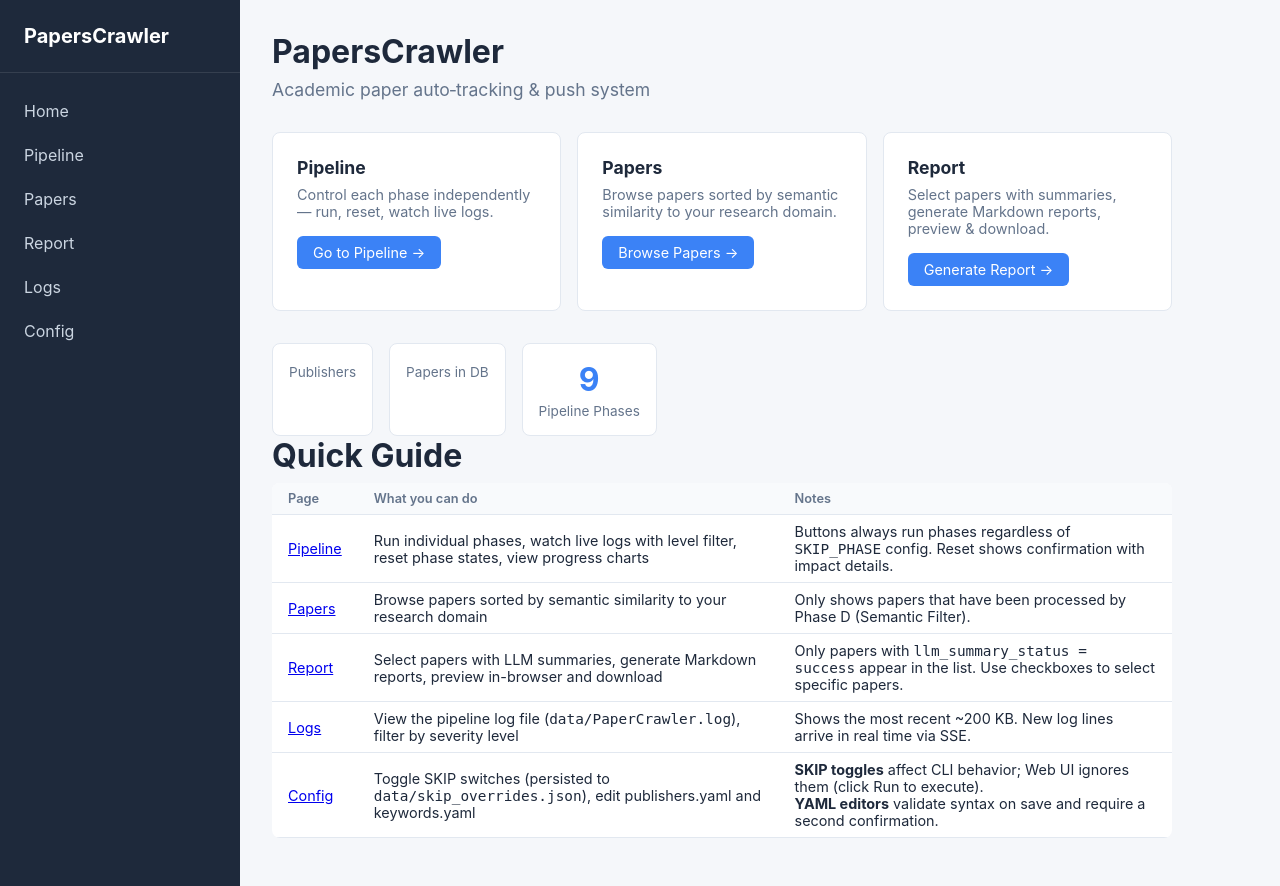
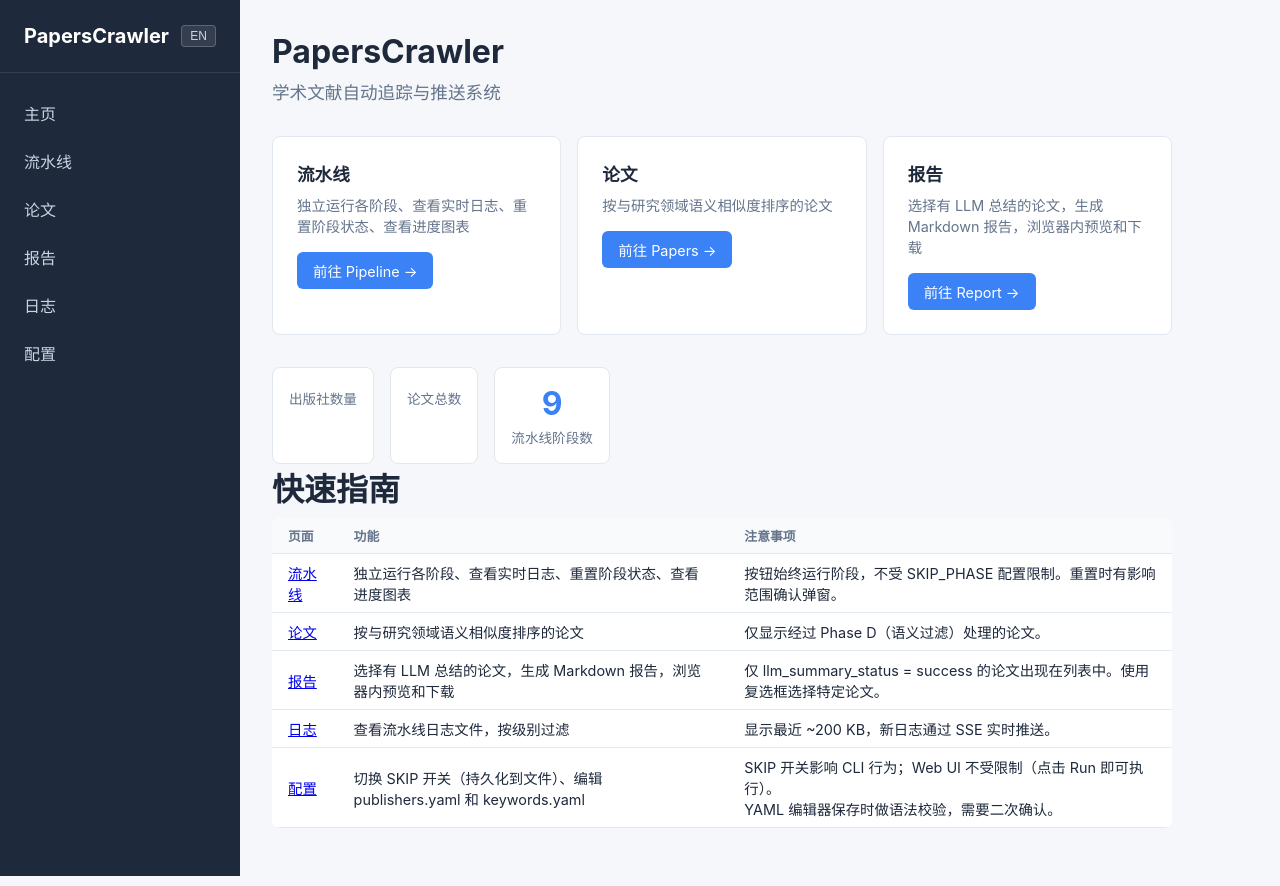
Before and after one commit to zmzm01/PapersCrawler, a Python web app: template src/web/templates/home.html in a window 1280 px wide. Run offline with Jinja, Linux system fonts and the light colour scheme; the template is opened without the code that fills it, so the values that code supplies are empty.

Commit message:
fix: chart label width, badge status update; feat: Chinese/English i18n toggle

```diff
--- a/src/web/static/css/style.css
+++ b/src/web/static/css/style.css
@@ -42,11 +42,29 @@
 .sidebar-header {
   padding: 1.5rem;
   border-bottom: 1px solid rgba(255,255,255,0.1);
+  display: flex;
+  align-items: center;
+  justify-content: space-between;
 }
 
 .sidebar-header h1 {
   font-size: 1.25rem;
   color: #fff;
+  margin: 0;
+}
+
+.lang-toggle {
+  background: rgba(255,255,255,0.1);
+  border: 1px solid rgba(255,255,255,0.2);
+  border-radius: 4px;
+  color: var(--sidebar-text);
+  font-size: 0.75rem;
+  padding: 0.2rem 0.5rem;
+  cursor: pointer;
+  transition: background 0.2s;
+}
+.lang-toggle:hover {
+  background: rgba(255,255,255,0.2);
 }
 
 .sidebar-nav {
@@ -351,11 +369,12 @@
   margin-bottom: 0.4rem;
 }
 .chart-label {
-  width: 2rem;
+  min-width: 5.5rem;
   font-weight: 700;
   font-size: 0.8rem;
   color: var(--text-muted);
   text-align: right;
+  white-space: nowrap;
 }
 .chart-bars {
   flex: 1;
--- a/src/web/static/js/app.js
+++ b/src/web/static/js/app.js
@@ -1,6 +1,217 @@
-// PapersCrawler Web UI JavaScript
+// PapersCrawler Web UI — i18n + utility
 
-// Modal helpers
+// ── Translations ──────────────────────────────────────────────────────────────
+
+const I18N = {
+  zh: {
+    'nav.home': '主页',
+    'nav.pipeline': '流水线',
+    'nav.papers': '论文',
+    'nav.report': '报告',
+    'nav.logs': '日志',
+    'nav.config': '配置',
+
+    'pipeline.title': '流水线控制',
+    'pipeline.run_all': '运行全部阶段',
+    'pipeline.live_log': '实时日志',
+    'pipeline.filter': '过滤：',
+    'pipeline.waiting': '等待日志输出...',
+    'pipeline.success': '成功',
+    'pipeline.failed': '失败',
+    'pipeline.skipped': '跳过',
+    'pipeline.pending': '待处理',
+    'pipeline.phase': '阶段',
+    'pipeline.label': '名称',
+    'pipeline.status': '状态',
+    'pipeline.actions': '操作',
+    'pipeline.run': '运行',
+    'pipeline.reset': '重置',
+
+    'papers.title': '按语义相似度排序的论文',
+    'papers.desc': '前 {n} 篇有语义相似度得分的论文',
+    'papers.score': '得分',
+    'papers.title_col': '标题',
+    'papers.journal': '期刊',
+    'papers.date': '日期',
+    'papers.doi': 'DOI',
+
+    'report.title': '生成报告',
+    'report.publisher': '出版社：',
+    'report.select_all': '全选',
+    'report.deselect_all': '取消全选',
+    'report.generate': '生成报告',
+    'report.doi': 'DOI',
+    'report.title_col': '标题',
+    'report.publisher_col': '出版社',
+    'report.summary_date': '总结日期',
+    'report.preview': '报告预览',
+    'report.download': '下载',
+    'report.generated': '已生成：',
+    'report.select_hint': '请至少选择一篇论文',
+
+    'logs.title': '流水线日志',
+    'logs.description': '显示最近约 200 KB 的 <code>data/PaperCrawler.log</code>。日志文件累积所有运行记录（CLI + Web UI）。可使用下方过滤器按级别筛选。',
+    'logs.filter': '过滤：',
+
+    'config.title': '配置',
+    'config.phase_switches': '阶段开关',
+    'config.phase': '阶段',
+    'config.default': '默认',
+    'config.override': '覆盖',
+    'config.action': '操作',
+    'config.toggle': '切换',
+    'config.save': '保存',
+    'config.publishers': 'publishers.yaml',
+    'config.keywords': 'keywords.yaml',
+    'config.save_confirm': '即将保存到 {file}，确定覆盖吗？',
+    'config.syntax_error': 'YAML 语法错误：{msg}',
+    'config.saved': '已保存到 {path}',
+
+    'home.title': '项目介绍',
+    'home.subtitle': '学术文献自动追踪与推送系统',
+    'home.publishers': '出版社数量',
+    'home.papers_count': '论文总数',
+    'home.phases_count': '流水线阶段数',
+    'home.guide': '快速指南',
+    'home.guide_page': '页面',
+    'home.guide_what': '功能',
+    'home.guide_notes': '注意事项',
+    'home.pipeline_desc': '独立运行各阶段、查看实时日志、重置阶段状态、查看进度图表',
+    'home.pipeline_notes': '按钮始终运行阶段，不受 SKIP_PHASE 配置限制。重置时有影响范围确认弹窗。',
+    'home.papers_desc': '按与研究领域语义相似度排序的论文',
+    'home.papers_notes': '仅显示经过 Phase D（语义过滤）处理的论文。',
+    'home.report_desc': '选择有 LLM 总结的论文，生成 Markdown 报告，浏览器内预览和下载',
+    'home.report_notes': '仅 llm_summary_status = success 的论文出现在列表中。使用复选框选择特定论文。',
+    'home.logs_desc': '查看流水线日志文件，按级别过滤',
+    'home.logs_notes': '显示最近 ~200 KB，新日志通过 SSE 实时推送。',
+    'home.config_desc': '切换 SKIP 开关（持久化到文件）、编辑 publishers.yaml 和 keywords.yaml',
+    'home.config_notes_skip': 'SKIP 开关影响 CLI 行为；Web UI 不受限制（点击 Run 即可执行）。',
+    'home.config_notes_yaml': 'YAML 编辑器保存时做语法校验，需要二次确认。',
+    'home.visit': '前往',
+  },
+
+  en: {
+    'nav.home': 'Home',
+    'nav.pipeline': 'Pipeline',
+    'nav.papers': 'Papers',
+    'nav.report': 'Report',
+    'nav.logs': 'Logs',
+    'nav.config': 'Config',
+
+    'pipeline.title': 'Pipeline Control',
+    'pipeline.run_all': 'Run All Phases',
+    'pipeline.live_log': 'Live Log',
+    'pipeline.filter': 'Filter:',
+    'pipeline.waiting': 'Waiting for log output...',
+    'pipeline.success': 'Success',
+    'pipeline.failed': 'Failed',
+    'pipeline.skipped': 'Skipped',
+    'pipeline.pending': 'Pending',
+    'pipeline.phase': 'Phase',
+    'pipeline.label': 'Label',
+    'pipeline.status': 'Status',
+    'pipeline.actions': 'Actions',
+    'pipeline.run': 'Run',
+    'pipeline.reset': 'Reset',
+
+    'papers.title': 'Papers by Semantic Similarity',
+    'papers.desc': 'Top {n} papers with semantic similarity scores',
+    'papers.score': 'Score',
+    'papers.title_col': 'Title',
+    'papers.journal': 'Journal',
+    'papers.date': 'Date',
+    'papers.doi': 'DOI',
+
+    'report.title': 'Generate Report',
+    'report.publisher': 'Publisher:',
+    'report.select_all': 'Select All',
+    'report.deselect_all': 'Deselect All',
+    'report.generate': 'Generate Report',
+    'report.doi': 'DOI',
+    'report.title_col': 'Title',
+    'report.publisher_col': 'Publisher',
+    'report.summary_date': 'Summary Date',
+    'report.preview': 'Report Preview',
+    'report.download': 'Download',
+    'report.generated': 'Generated: ',
+    'report.select_hint': 'Select at least one paper',
+
+    'logs.title': 'Pipeline Logs',
+    'logs.description': 'Showing last ~200 KB of <code>data/PaperCrawler.log</code>. The log file accumulates across all runs (CLI + Web UI). Use filter below to narrow by level.',
+    'logs.filter': 'Filter:',
+
+    'config.title': 'Configuration',
+    'config.phase_switches': 'Phase Switches',
+    'config.phase': 'Phase',
+    'config.default': 'Default',
+    'config.override': 'Override',
+    'config.action': 'Action',
+    'config.toggle': 'Toggle',
+    'config.save': 'Save',
+    'config.publishers': 'publishers.yaml',
+    'config.keywords': 'keywords.yaml',
+    'config.save_confirm': 'Save to {file}? This will overwrite the file.',
+    'config.syntax_error': 'YAML syntax error: {msg}',
+    'config.saved': 'Saved to {path}',
+
+    'home.title': null,
+    'home.subtitle': 'Academic paper auto-tracking &amp; push system',
+    'home.publishers': 'Publishers',
+    'home.papers_count': 'Papers in DB',
+    'home.phases_count': 'Pipeline Phases',
+    'home.guide': 'Quick Guide',
+    'home.guide_page': 'Page',
+    'home.guide_what': 'What you can do',
+    'home.guide_notes': 'Notes',
+    'home.pipeline_desc': 'Run individual phases, watch live logs with level filter, reset phase states, view progress charts',
+    'home.pipeline_notes': 'Buttons always run phases regardless of SKIP_PHASE config. Reset shows confirmation with impact details.',
+    'home.papers_desc': 'Browse papers sorted by semantic similarity to your research domain',
+    'home.papers_notes': 'Only shows papers processed by Phase D (Semantic Filter).',
+    'home.report_desc': 'Select papers with LLM summaries, generate Markdown reports, preview in-browser and download',
+    'home.report_notes': 'Only papers with llm_summary_status = success appear in the list. Use checkboxes to select specific papers.',
+    'home.logs_desc': 'View pipeline log file, filter by severity level',
+    'home.logs_notes': 'Shows most recent ~200 KB. New log lines arrive in real time via SSE.',
+    'home.config_desc': 'Toggle SKIP switches (persisted to file), edit publishers.yaml and keywords.yaml',
+    'home.config_notes_skip': 'SKIP toggles affect CLI behavior; Web UI ignores them (click Run to execute).',
+    'home.config_notes_yaml': 'YAML editors validate syntax on save and require second confirmation.',
+    'home.visit': 'Go to',
+  },
+};
+
+// ── i18n engine ──────────────────────────────────────────────────────────────
+
+let currentLang = localStorage.getItem('paperscrawler_lang') || 'zh';
+
+function getI18n(key, vars) {
+  const text = I18N[currentLang]?.[key];
+  if (text === null || text === undefined) return '';
+  if (!vars) return text;
+  return text.replace(/\{(\w+)\}/g, (_, k) => vars[k] ?? `{${k}}`);
+}
+
+function switchLanguage(lang) {
+  currentLang = lang;
+  localStorage.setItem('paperscrawler_lang', lang);
+  document.querySelectorAll('[data-i18n]').forEach(el => {
+    const key = el.getAttribute('data-i18n');
+    const varsAttr = el.getAttribute('data-i18n-vars');
+    const vars = varsAttr ? JSON.parse(varsAttr) : undefined;
+    const text = getI18n(key, vars);
+    if (text) {
+      if (el.tagName === 'INPUT' || el.tagName === 'TEXTAREA') {
+        el.placeholder = text;
+      } else {
+        el.innerHTML = text;
+      }
+    }
+  });
+  // update toggle button text
+  const btn = document.getElementById('lang-toggle');
+  if (btn) btn.textContent = currentLang === 'zh' ? 'EN' : '中';
+}
+
+// ── Modal ─────────────────────────────────────────────────────────────────────
+
 let modalCallback = null;
 
 function showModal(title, bodyHTML, confirmText, callback) {
@@ -16,7 +227,13 @@
   modalCallback = null;
 }
 
-document.getElementById('modal-confirm').addEventListener('click', function() {
+document.getElementById('modal-confirm')?.addEventListener('click', function() {
   if (modalCallback) modalCallback();
   closeModal();
 });
+
+// ── Init ──────────────────────────────────────────────────────────────────────
+
+document.addEventListener('DOMContentLoaded', () => {
+  switchLanguage(currentLang);
+});
--- a/src/web/templates/base.html
+++ b/src/web/templates/base.html
@@ -11,14 +11,15 @@
     <nav class="sidebar">
       <div class="sidebar-header">
         <h1>PapersCrawler</h1>
+        <button id="lang-toggle" class="lang-toggle" onclick="switchLanguage(currentLang === 'zh' ? 'en' : 'zh')">EN</button>
       </div>
       <ul class="sidebar-nav">
-        <li><a href="/" class="{% if request.url.path == '/' %}active{% endif %}">Home</a></li>
-        <li><a href="/pipeline" class="{% if request.url.path == '/pipeline' %}active{% endif %}">Pipeline</a></li>
-        <li><a href="/papers" class="{% if request.url.path == '/papers' %}active{% endif %}">Papers</a></li>
-        <li><a href="/report" class="{% if request.url.path == '/report' %}active{% endif %}">Report</a></li>
-        <li><a href="/logs" class="{% if request.url.path == '/logs' %}active{% endif %}">Logs</a></li>
-        <li><a href="/config" class="{% if request.url.path == '/config' %}active{% endif %}">Config</a></li>
+        <li><a href="/" class="{% if request.url.path == '/' %}active{% endif %}"><span data-i18n="nav.home">Home</span></a></li>
+        <li><a href="/pipeline" class="{% if request.url.path == '/pipeline' %}active{% endif %}"><span data-i18n="nav.pipeline">Pipeline</span></a></li>
+        <li><a href="/papers" class="{% if request.url.path == '/papers' %}active{% endif %}"><span data-i18n="nav.papers">Papers</span></a></li>
+        <li><a href="/report" class="{% if request.url.path == '/report' %}active{% endif %}"><span data-i18n="nav.report">Report</span></a></li>
+        <li><a href="/logs" class="{% if request.url.path == '/logs' %}active{% endif %}"><span data-i18n="nav.logs">Logs</span></a></li>
+        <li><a href="/config" class="{% if request.url.path == '/config' %}active{% endif %}"><span data-i18n="nav.config">Config</span></a></li>
       </ul>
     </nav>
     <main class="content">
--- a/src/web/templates/home.html
+++ b/src/web/templates/home.html
@@ -3,71 +3,75 @@
 {% block content %}
 <div class="hero">
   <h2>PapersCrawler</h2>
-  <p class="hero-subtitle">Academic paper auto‑tracking &amp; push system</p>
+  <p class="hero-subtitle" data-i18n="home.subtitle">Academic paper auto‑tracking &amp; push system</p>
 
   <div class="hero-cards">
     <div class="hero-card">
-      <h3>Pipeline</h3>
-      <p>Control each phase independently — run, reset, watch live logs.</p>
-      <a href="/pipeline" class="btn btn-primary">Go to Pipeline &rarr;</a>
+      <h3 data-i18n="nav.pipeline">Pipeline</h3>
+      <p data-i18n="home.pipeline_desc">Control each phase independently — run, reset, watch live logs.</p>
+      <a href="/pipeline" class="btn btn-primary"><span data-i18n="home.visit">Go to</span> Pipeline &rarr;</a>
     </div>
     <div class="hero-card">
-      <h3>Papers</h3>
-      <p>Browse papers sorted by semantic similarity to your research domain.</p>
-      <a href="/papers" class="btn btn-primary">Browse Papers &rarr;</a>
+      <h3 data-i18n="nav.papers">Papers</h3>
+      <p data-i18n="home.papers_desc">Browse papers sorted by semantic similarity to your research domain.</p>
+      <a href="/papers" class="btn btn-primary"><span data-i18n="home.visit">Go to</span> Papers &rarr;</a>
     </div>
     <div class="hero-card">
-      <h3>Report</h3>
-      <p>Select papers with summaries, generate Markdown reports, preview &amp; download.</p>
-      <a href="/report" class="btn btn-primary">Generate Report &rarr;</a>
+      <h3 data-i18n="nav.report">Report</h3>
+      <p data-i18n="home.report_desc">Select papers with summaries, generate Markdown reports, preview &amp; download.</p>
+      <a href="/report" class="btn btn-primary"><span data-i18n="home.visit">Go to</span> Report &rarr;</a>
     </div>
   </div>
 
   <div class="hero-stats">
     <div class="stat-card">
       <div class="stat-value">{{ publisher_count }}</div>
-      <div class="stat-label">Publishers</div>
+      <div class="stat-label" data-i18n="home.publishers">Publishers</div>
     </div>
     <div class="stat-card">
       <div class="stat-value">{{ paper_count }}</div>
-      <div class="stat-label">Papers in DB</div>
+      <div class="stat-label" data-i18n="home.papers_count">Papers in DB</div>
     </div>
     <div class="stat-card">
       <div class="stat-value">9</div>
-      <div class="stat-label">Pipeline Phases</div>
+      <div class="stat-label" data-i18n="home.phases_count">Pipeline Phases</div>
     </div>
   </div>
 
-  <h2>Quick Guide</h2>
+  <h2 data-i18n="home.guide">Quick Guide</h2>
   <table class="config-table">
-    <thead><tr><th>Page</th><th>What you can do</th><th>Notes</th></tr></thead>
+    <thead><tr>
+      <th data-i18n="home.guide_page">Page</th>
+      <th data-i18n="home.guide_what">What you can do</th>
+      <th data-i18n="home.guide_notes">Notes</th>
+    </tr></thead>
     <tbody>
       <tr>
-        <td><a href="/pipeline">Pipeline</a></td>
-        <td>Run individual phases, watch live logs with level filter, reset phase states, view progress charts</td>
-        <td>Buttons always run phases regardless of <code>SKIP_PHASE</code> config. Reset shows confirmation with impact details.</td>
+        <td><a href="/pipeline"><span data-i18n="nav.pipeline">Pipeline</span></a></td>
+        <td data-i18n="home.pipeline_desc">Run individual phases, watch live logs with level filter, reset phase states, view progress charts</td>
+        <td data-i18n="home.pipeline_notes">Buttons always run phases regardless of <code>SKIP_PHASE</code> config. Reset shows confirmation with impact details.</td>
       </tr>
       <tr>
-        <td><a href="/papers">Papers</a></td>
-        <td>Browse papers sorted by semantic similarity to your research domain</td>
-        <td>Only shows papers that have been processed by Phase D (Semantic Filter).</td>
+        <td><a href="/papers"><span data-i18n="nav.papers">Papers</span></a></td>
+        <td data-i18n="home.papers_desc">Browse papers sorted by semantic similarity to your research domain</td>
+        <td data-i18n="home.papers_notes">Only shows papers that have been processed by Phase D (Semantic Filter).</td>
       </tr>
       <tr>
-        <td><a href="/report">Report</a></td>
-        <td>Select papers with LLM summaries, generate Markdown reports, preview in-browser and download</td>
-        <td>Only papers with <code>llm_summary_status = success</code> appear in the list. Use checkboxes to select specific papers.</td>
+        <td><a href="/report"><span data-i18n="nav.report">Report</span></a></td>
+        <td data-i18n="home.report_desc">Select papers with LLM summaries, generate Markdown reports, preview in-browser and download</td>
+        <td data-i18n="home.report_notes">Only papers with <code>llm_summary_status = success</code> appear in the list. Use checkboxes to select specific papers.</td>
       </tr>
       <tr>
-        <td><a href="/logs">Logs</a></td>
-        <td>View the pipeline log file (<code>data/PaperCrawler.log</code>), filter by severity level</td>
-        <td>Shows the most recent ~200 KB. New log lines arrive in real time via SSE.</td>
+        <td><a href="/logs"><span data-i18n="nav.logs">Logs</span></a></td>
+        <td data-i18n="home.logs_desc">View the pipeline log file (<code>data/PaperCrawler.log</code>), filter by severity level</td>
+        <td data-i18n="home.logs_notes">Shows the most recent ~200 KB. New log lines arrive in real time via SSE.</td>
       </tr>
       <tr>
-        <td><a href="/config">Config</a></td>
-        <td>Toggle SKIP switches (persisted to <code>data/skip_overrides.json</code>), edit publishers.yaml and keywords.yaml</td>
+        <td><a href="/config"><span data-i18n="nav.config">Config</span></a></td>
+        <td data-i18n="home.config_desc">Toggle SKIP switches (persisted to <code>data/skip_overrides.json</code>), edit publishers.yaml and keywords.yaml</td>
         <td>
-          <strong>SKIP toggles</strong> affect CLI behavior; Web UI ignores them (click Run to execute).<br>
-          <strong>YAML editors</strong> validate syntax on save and require a second confirmation.
+          <span data-i18n="home.config_notes_skip"><strong>SKIP toggles</strong> affect CLI behavior; Web UI ignores them (click Run to execute).</span><br>
+          <span data-i18n="home.config_notes_yaml"><strong>YAML editors</strong> validate syntax on save and require a second confirmation.</span>
         </td>
       </tr>
     </tbody>
```
Also changed, not shown: src/web/templates/config.html (+17 -15 lines), src/web/templates/logs.html (+3 -4 lines), src/web/templates/papers.html (+7 -7 lines), src/web/templates/pipeline.html (+37 -23 lines), src/web/templates/report.html (+12 -12 lines).
